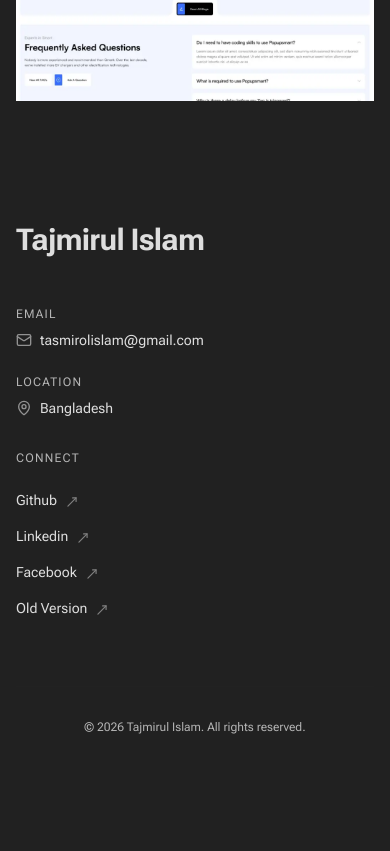
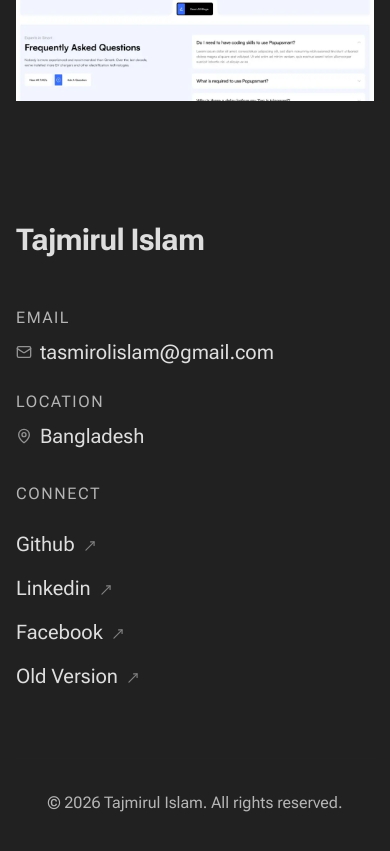
Before and after one commit to RohanShikhare/my-portfolio, a Next.js app: page /projects/electro-ev in a window 390 px wide. Shown: the part 2081-2932 px from the top of the page. Before the commit the page ends 2880 px from the top, so only its background shows below. Built offline with nearby package versions, Linux system fonts and the light colour scheme.

Commit message:
footer sorted

```diff
--- a/components/Footer.tsx
+++ b/components/Footer.tsx
@@ -36,12 +36,12 @@ const Footer = () => {
                     <div className="space-y-6">
                         {/* Email */}
                         <div className="space-y-2">
-                            <p className="text-xs uppercase tracking-widest text-muted-foreground">
+                            <p className="text-base uppercase tracking-widest text-muted-foreground">
                                 Email
                             </p>
                             <a
                                 href={`mailto:${GENERAL_INFO.email}`}
-                                className="group/email flex items-center gap-2 text-sm sm:text-base transition-all duration-300 hover:text-primary"
+                                className="group/email flex items-center gap-2 text-xl sm:text-xl transition-all duration-300 hover:text-primary"
                             >
                                 <Mail className="w-4 h-4 flex-shrink-0 opacity-60 group-hover/email:opacity-100 transition-opacity" />
                                 <span className="break-all hover:underline">
@@ -52,10 +52,10 @@ const Footer = () => {
 
                         {/* Location */}
                         <div className="space-y-2">
-                            <p className="text-xs uppercase tracking-widest text-muted-foreground">
+                            <p className="text-base uppercase tracking-widest text-muted-foreground">
                                 Location
                             </p>
-                            <div className="flex items-center gap-2 text-sm sm:text-base">
+                            <div className="flex items-center gap-2 text-xl sm:text-xl">
                                 <MapPin className="w-4 h-4 flex-shrink-0 opacity-60" />
                                 <span>{GENERAL_INFO.location}</span>
                             </div>
@@ -67,7 +67,7 @@ const Footer = () => {
 
                     {/* Right Section - Social Links */}
                     <div className="space-y-3 sm:space-y-4">
-                        <p className="text-xs uppercase tracking-widest text-muted-foreground mb-6">
+                        <p className="text-base uppercase tracking-widest text-muted-foreground mb-6">
                             Connect
                         </p>
                         <ul className="space-y-3">
@@ -81,7 +81,7 @@ const Footer = () => {
                                         href={link.url}
                                         target="_blank"
                                         rel="noreferrer"
-                                        className="group/link flex items-center gap-2 text-sm sm:text-base capitalize transition-all duration-300"
+                                        className="group/link flex items-center gap-2 text-xl sm:text-xl capitalize transition-all duration-300"
                                     >
                                         {/* Animated underline */}
                                         <span className="relative pb-1">
@@ -116,7 +116,7 @@ const Footer = () => {
 
                 {/* Bottom Divider */}
                 <div className="mt-16 sm:mt-20 pt-8 sm:pt-12 border-t border-muted/10">
-                    <p className="text-xs sm:text-sm text-muted-foreground text-center sm:text-left">
+                    <p className="text-base sm:text-sm text-muted-foreground text-center sm:text-left">
                         © 2026 Tajmirul Islam. All rights reserved.
                     </p>
                 </div>
--- a/lib/data.ts
+++ b/lib/data.ts
@@ -43,21 +43,21 @@ export const GENERAL_INFO = {
 
 export const MY_STACK: ITechStack[] = [
     // Programming Languages
+    { name: 'Java', icon: SiOpenjdk, color: '#007396' },
+    { name: 'Python', icon: SiPython, color: '#3776AB' },
     { name: 'JavaScript', icon: SiJavascript, color: '#F7DF1E' },
     { name: 'TypeScript', icon: SiTypescript, color: '#3178C6' },
     { name: 'PHP', icon: SiPhp, color: '#777BB4' },
-    { name: 'Java', icon: SiOpenjdk, color: '#007396' },
-    { name: 'Python', icon: SiPython, color: '#3776AB' },
 
     // Frontend
     { name: 'HTML', icon: SiHtml5, color: '#E34C26' },
+    { name: 'React', icon: SiReact, color: '#61DAFB' },
+    { name: 'Next.js', icon: SiNextdotjs, color: '#000000' },
+    { name: 'Angular', icon: SiAngular, color: '#DD0031' },
     { name: 'CSS', icon: SiCss, color: '#1572B6' },
     { name: 'SCSS', icon: SiSass, color: '#C69' },
     { name: 'Bootstrap', icon: SiBootstrap, color: '#7952B3' },
     { name: 'Tailwind CSS', icon: SiTailwindcss, color: '#06B6D4' },
-    { name: 'React', icon: SiReact, color: '#61DAFB' },
-    { name: 'Next.js', icon: SiNextdotjs, color: '#000000' },
-    { name: 'Angular', icon: SiAngular, color: '#DD0031' },
 
     // Backend & Database
     { name: 'Node.js', icon: SiNodedotjs, color: '#339933' },
@@ -70,8 +70,8 @@ export const MY_STACK: ITechStack[] = [
     { name: 'Flutter', icon: SiFlutter, color: '#02569B' },
 
     // Tools & Platforms
+    { name: 'GitHub', icon: SiGithub, color: '#181717' },
     { name: 'Postman', icon: SiPostman, color: '#FF6C37' },
-    { name: 'GitHub', icon: SiGithub, color: '#181717' },
     { name: 'Linux', icon: SiLinux, color: '#FCC624' },
 ];
 
```
Also changed, not shown: app/layout.tsx (+1 -9 lines).
